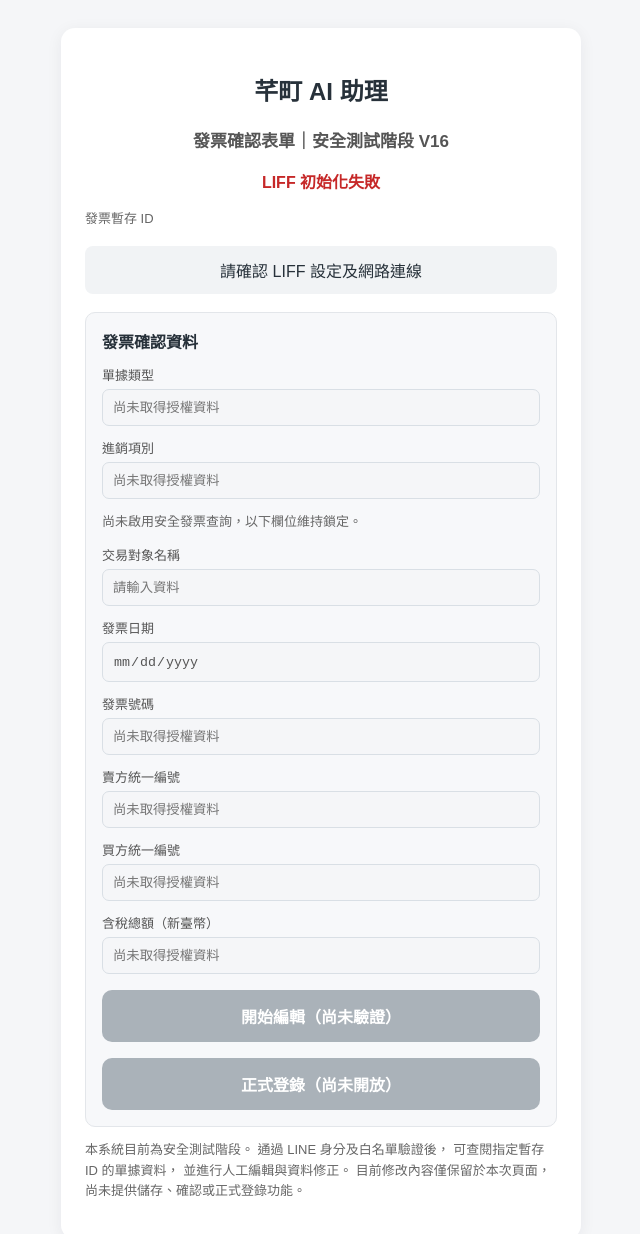
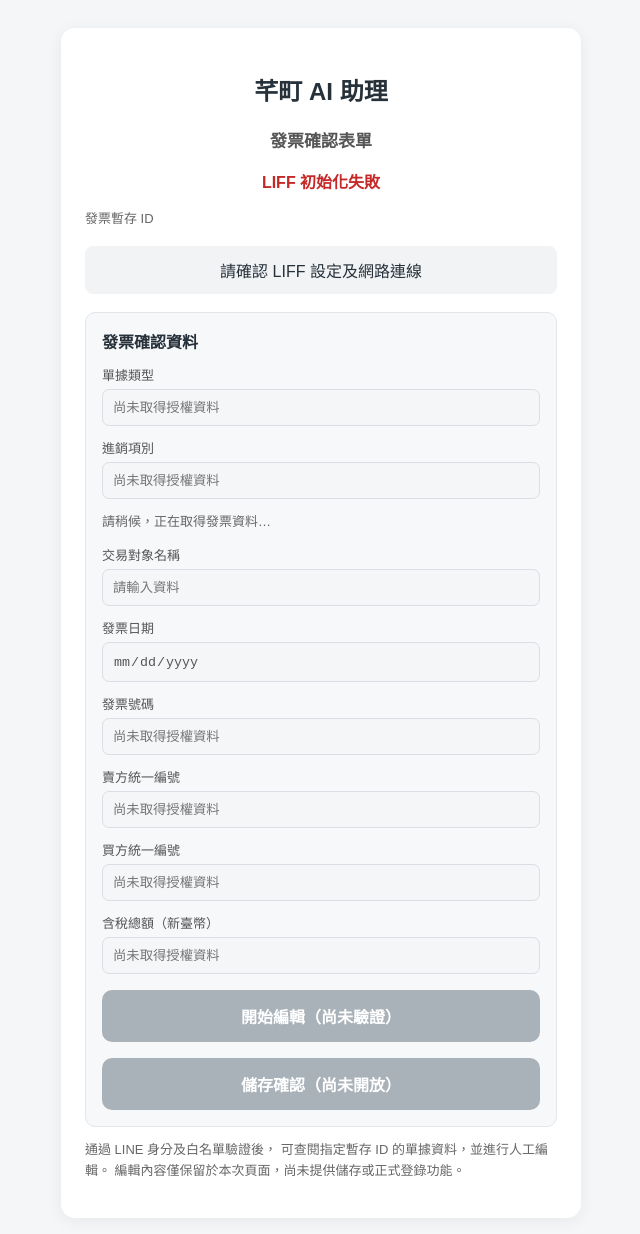
Before and after one commit to jacky50439-source/qianting-liff, a plain HTML site: page index.html in a window 1280 px wide. Shown: the whole page, without its empty margins (319-959 px from the left). Drawn offline with Linux system fonts and the light colour scheme.

Commit message:
Update index.html

```diff
--- a/index.html
+++ b/index.html
@@ -12,7 +12,7 @@
 <body>
   <main class="card">
     <h2>芊町 AI 助理</h2>
-    <h3>發票確認表單｜安全測試階段 V16</h3>
+    <h3>發票確認表單</h3>
     <p id="status" role="status">正在初始化...</p>
     <p class="hint">發票暫存 ID</p>
     <p class="id" id="tempId">尚未讀取</p>
@@ -29,7 +29,7 @@
   <input id="transactionType" disabled placeholder="尚未取得授權資料">
 </label>
 
-      <p id="invoiceStatus" class="hint">尚未啟用安全發票查詢，以下欄位維持鎖定。</p>
+      <p id="invoiceStatus" class="hint">請稍候，正在取得發票資料…</p>
 
 
 
@@ -103,23 +103,20 @@
 </button>
 
 
-      <button type="button" disabled>正式登錄（尚未開放）</button>
+      <button type="button" disabled>儲存確認（尚未開放）</button>
     </section>
 
 
 <p class="hint">
-  本系統目前為安全測試階段。
   通過 LINE 身分及白名單驗證後，
-  可查閱指定暫存 ID 的單據資料，
-  並進行人工編輯與資料修正。
-  目前修改內容僅保留於本次頁面，
-  尚未提供儲存、確認或正式登錄功能。
+  可查閱指定暫存 ID 的單據資料，並進行人工編輯。
+  編輯內容僅保留於本次頁面，尚未提供儲存或正式登錄功能。
 </p>
 
   </main>
   <script>
     const LIFF_ID = '2012604894-ztr2T9nZ';
-    const VERIFY_URL = 'https://qian-ai.app.n8n.cloud/webhook-test/qianting-invoice-secure';
+    const VERIFY_URL = 'https://qian-ai.app.n8n.cloud/webhook/qianting-invoice-secure';
     let verificationStarted = false;
     function setStatus(message, color = '#333333') {
       const el = document.getElementById('status');
@@ -226,7 +223,7 @@ document.getElementById('buyerTaxId').value =
 
 
 document.getElementById('invoiceStatus').textContent =
-  '已安全取得指定單據資料，目前僅供檢視，尚未開放修改或正式登錄。';
+  '發票資料已載入，請核對內容。';
 
 const editButton = document.getElementById('editButton');
 editButton.disabled = false;
```
